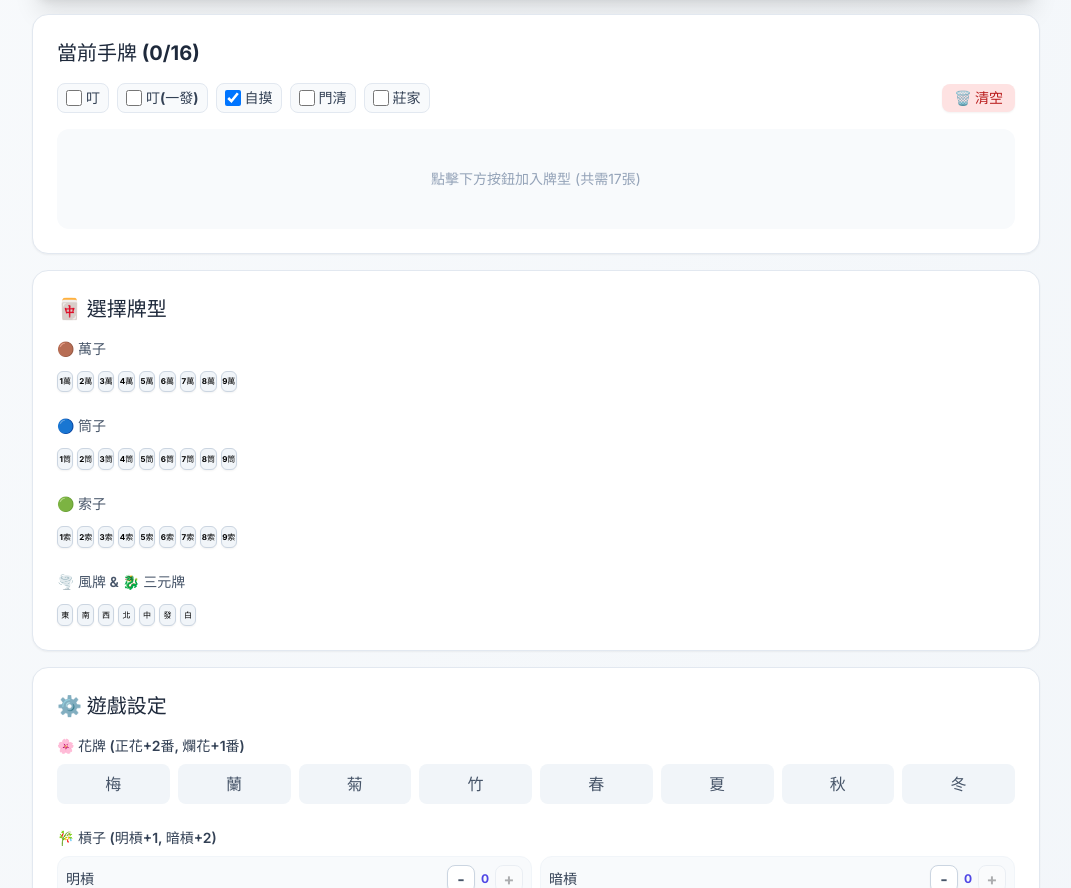
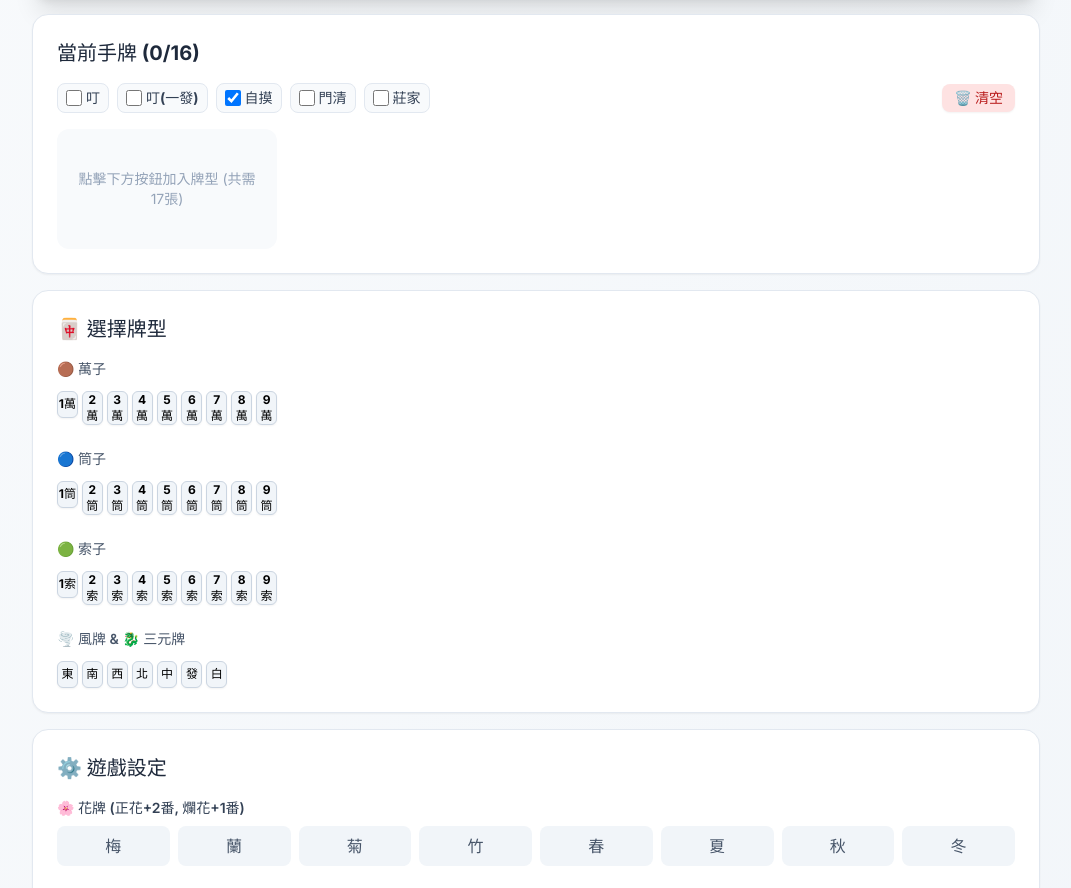
Before and after one commit to angus33yk1/taiwan-mahjong--hk-style--scoring-calculator, a React (Vite) app: page / in a window 1280 px wide. Shown: the part 380-1268 px from the top of the page, without its empty margins (104-1175 px from the left). Built offline with nearby package versions, Linux system fonts and the light colour scheme.

Commit message:
UI: Align hand and selectors at 220px on web

```diff
--- a/ScoreCalculatorPage.tsx
+++ b/ScoreCalculatorPage.tsx
@@ -364,7 +364,7 @@ const ScoreCalculatorPage: React.FC = () => {
                         </button>
                     </div>
 
-                    <div className="min-h-[80px] bg-slate-50 dark:bg-slate-800 rounded-xl p-2 sm:p-4 grid grid-cols-9 gap-1 sm:gap-2 transition-all mt-4">
+                    <div className="min-h-[80px] bg-slate-50 dark:bg-slate-800 rounded-xl p-2 sm:p-4 grid grid-cols-9 gap-1 sm:gap-2 transition-all mt-4 md:max-w-[220px]">
                         {handTiles.length === 0 ? (
                             <div className="col-span-9 text-center py-6 text-slate-400 dark:text-slate-500 text-sm">
                                 {language === 'zh' ? '點擊下方按鈕加入牌型 (共需17張)' : 'Click buttons below to add 17 tiles'}
@@ -382,7 +382,7 @@ const ScoreCalculatorPage: React.FC = () => {
                                                 removeTile(index);
                                             }
                                         }}
-                                        className={`relative w-full aspect-[3/4] flex items-center justify-center bg-white dark:bg-slate-700 border-2 rounded-md font-bold text-sm sm:text-lg transition-all shadow-sm group
+                                        className={`relative w-full aspect-[3/4] flex items-center justify-center bg-white dark:bg-slate-700 border rounded-md font-bold text-sm sm:text-lg md:text-sm transition-all shadow-sm group
                                             ${isWinner
                                                 ? 'border-emerald-500 ring-2 ring-emerald-500 ring-offset-2 dark:ring-offset-slate-900 z-10 scale-105'
                                                 : handTiles.length === 17 && winnerIndex === null
@@ -420,13 +420,13 @@ const ScoreCalculatorPage: React.FC = () => {
                                 <h4 className="text-sm font-semibold text-slate-600 dark:text-slate-400 mb-3">
                                     {category.category}
                                 </h4>
-                                <div className="grid grid-cols-9 gap-1 max-w-sm sm:max-w-xs md:max-w-[180px]">
+                                <div className="grid grid-cols-9 gap-1 max-w-sm sm:max-w-xs md:max-w-[220px]">
                                     {category.tiles.map((tile, index) => (
                                         <div key={index} className="relative group">
                                             <button
                                                 onClick={() => addTile(tile)}
                                                 disabled={handTiles.length >= 17}
-                                                className={`w-full aspect-[3/4] flex items-center justify-center bg-slate-100 dark:bg-slate-800 border rounded-md font-bold text-xs sm:text-[10px] md:text-[8px] transition-all shadow-sm ${handTiles.length >= 17 ? 'border-slate-200 opacity-50 cursor-not-allowed' : 'border-slate-300 dark:border-slate-600 hover:bg-indigo-100 dark:hover:bg-indigo-900/30 hover:border-indigo-400 dark:hover:border-indigo-600'
+                                                className={`w-full aspect-[3/4] flex items-center justify-center bg-slate-100 dark:bg-slate-800 border rounded-md font-bold text-xs sm:text-[10px] md:text-xs transition-all shadow-sm ${handTiles.length >= 17 ? 'border-slate-200 opacity-50 cursor-not-allowed' : 'border-slate-300 dark:border-slate-600 hover:bg-indigo-100 dark:hover:bg-indigo-900/30 hover:border-indigo-400 dark:hover:border-indigo-600'
                                                     }`}
                                             >
                                                 {tile.displayChar}
@@ -442,13 +442,13 @@ const ScoreCalculatorPage: React.FC = () => {
                             <h4 className="text-sm font-semibold text-slate-600 dark:text-slate-400 mb-3">
                                 {language === 'zh' ? '🌪️ 風牌 & 🐉 三元牌' : '🌪️ Winds & 🐉 Dragons'}
                             </h4>
-                            <div className="grid grid-cols-9 gap-1 max-w-sm sm:max-w-xs md:max-w-[180px]">
+                            <div className="grid grid-cols-9 gap-1 max-w-sm sm:max-w-xs md:max-w-[220px]">
                                 {honorTiles.map((tile, index) => (
                                     <div key={index} className="relative group">
                                         <button
                                             onClick={() => addTile(tile)}
                                             disabled={handTiles.length >= 17}
-                                            className={`w-full aspect-[3/4] flex items-center justify-center bg-slate-100 dark:bg-slate-800 border rounded-md font-bold text-xs sm:text-[10px] md:text-[8px] transition-all shadow-sm ${handTiles.length >= 17 ? 'border-slate-200 opacity-50 cursor-not-allowed' : 'border-slate-300 dark:border-slate-600 hover:bg-indigo-100 dark:hover:bg-indigo-900/30 hover:border-indigo-400 dark:hover:border-indigo-600'
+                                            className={`w-full aspect-[3/4] flex items-center justify-center bg-slate-100 dark:bg-slate-800 border rounded-md font-bold text-xs sm:text-[10px] md:text-xs transition-all shadow-sm ${handTiles.length >= 17 ? 'border-slate-200 opacity-50 cursor-not-allowed' : 'border-slate-300 dark:border-slate-600 hover:bg-indigo-100 dark:hover:bg-indigo-900/30 hover:border-indigo-400 dark:hover:border-indigo-600'
                                                 }`}
                                         >
                                             {tile.displayChar}
```
